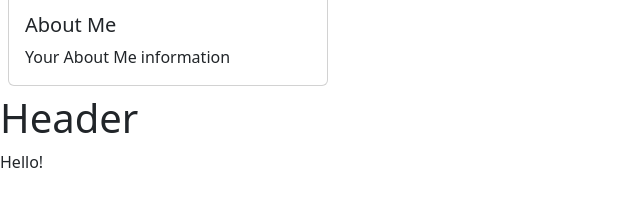
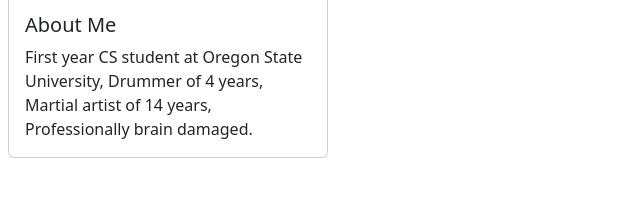
Before and after one commit to ghindman06/ghindman06.github.io, a website: page index.html in a window 1280 px wide. Shown: the part 251-458 px from the top of the page, without its empty margins (0-640 px from the left). Drawn offline with nearby package versions, Linux system fonts and the light colour scheme.

Commit message:
Updated About Me

```diff
--- a/index.html
+++ b/index.html
@@ -2,6 +2,7 @@
 <html>
     <head>
         <link rel="stylesheet" href="css/custom.css">
+        <title>Gabriel Hindman's Profile Page</title>
     </head>
 
     <body>
@@ -9,15 +10,10 @@
             <img src="images/profilepic.jpg" class="card-img-top" alt="My profile picture">
             <div class="card-body">
               <h5 class="card-title">About Me</h5>
-              <p class="card-text">Your About Me information</p>
+              <p class="card-text">First year CS student at Oregon State University, Drummer of 4 years, Martial artist of 14 years, Professionally brain damaged.</p>
             </div>
         </div>
-        <h1>
-            Header
-        </h1>
-        <div>
-            Hello!
-        </div>
+
         <script src="./node_modules/bootstrap/dist/js/bootstrap.bundle.min.js"></script>
     </body>
 </html>
```
